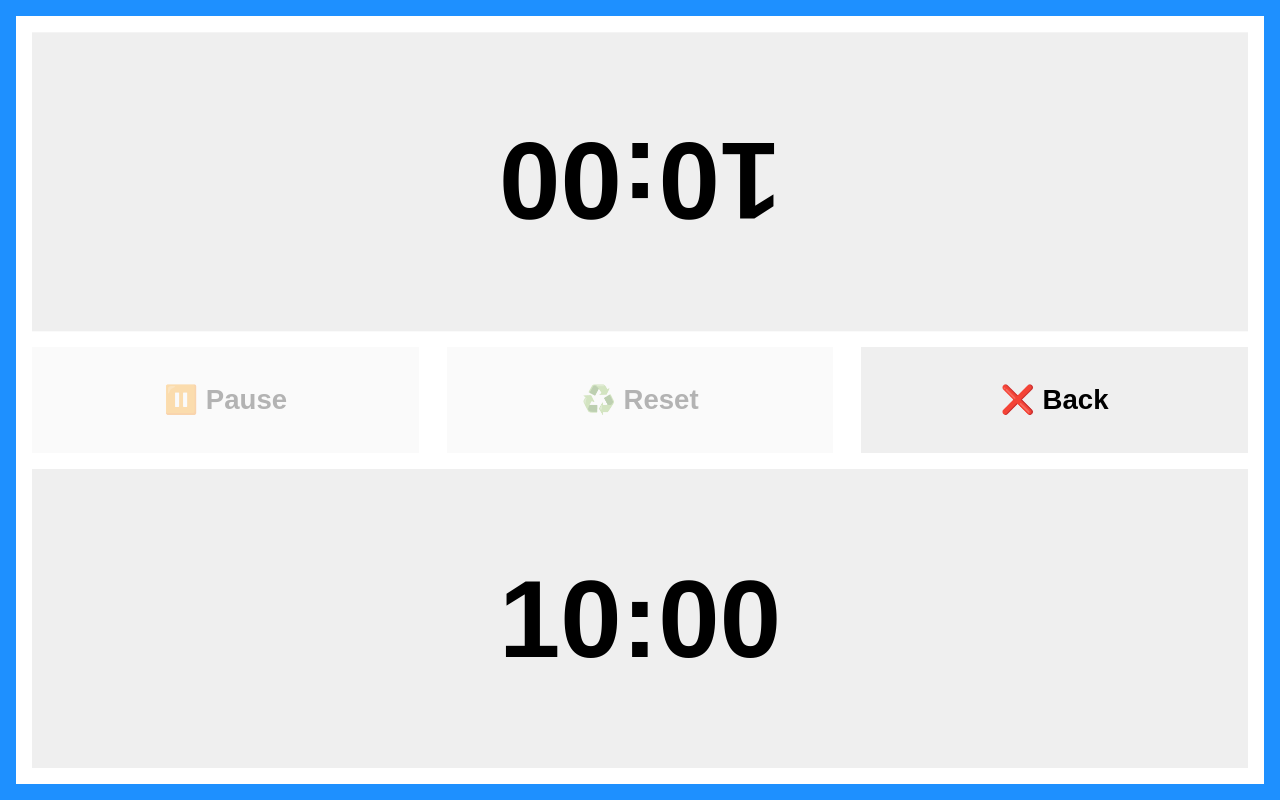
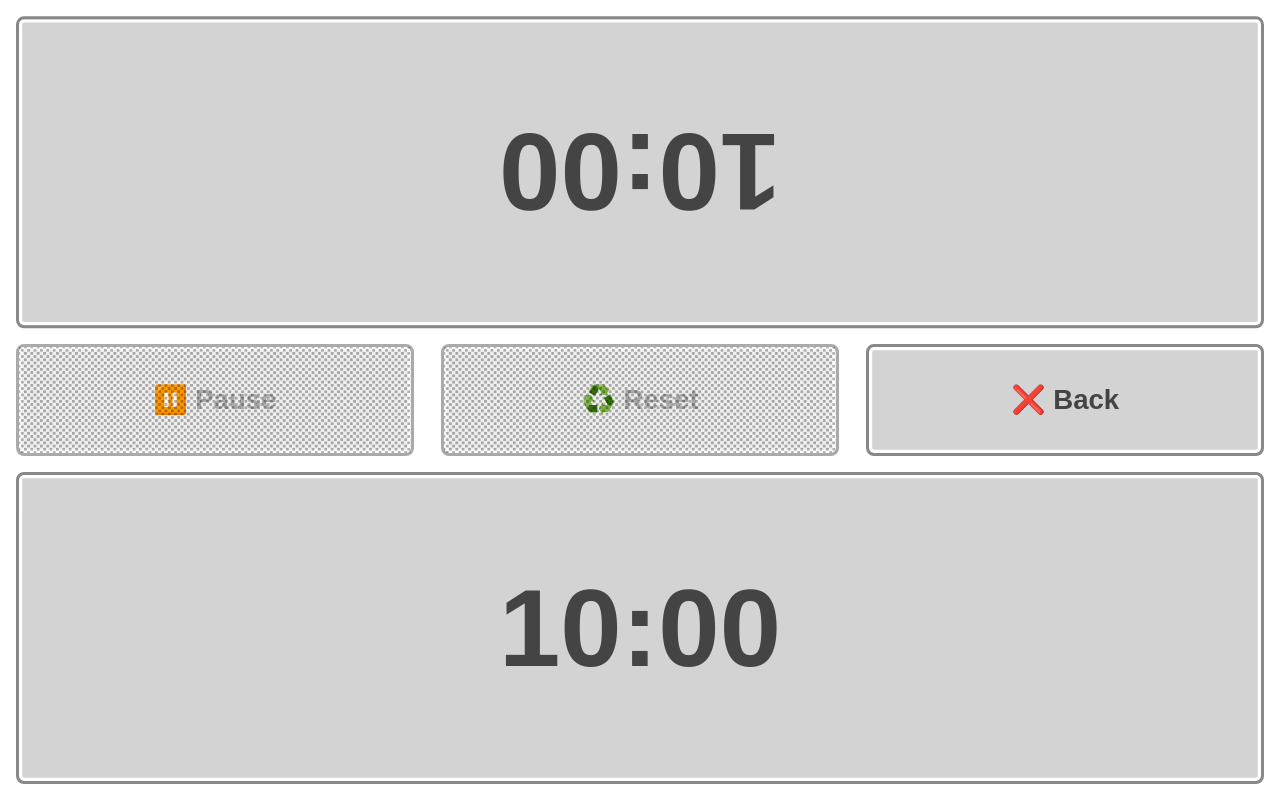
Before and after one commit to nckprsn/lilchesstimer, a plain HTML site: page index.html in a window 1280 px wide. Both pictures are taken after a click on the button "Go". Drawn offline with Linux system fonts and the light colour scheme.

Commit message:
Enhance button styles and add disabled state
Refactor button styles and add disabled state styles.

```diff
--- a/style.css
+++ b/style.css
@@ -12,19 +12,51 @@ body
 	font-size: clamp( 0.8em , calc( 1.33vw + 0.66em ) , 2em ); /*  0.8@10/2@100 */
 	font-family: -apple-system , BlinkMacSystemFont , 'Segoe UI' , Roboto , Oxygen-Sans , Ubuntu , Cantarell , sans-serif;
 	line-height: 1.5;
+
+	color: #444;
 }
 
 /* -------------------------------------------------- */
 
 button
 {
+	position: relative;
 	border: none;
 	line-height: inherit;
 	font-size: inherit;
+	color: inherit;
 
 	font-weight: bold;
 
 	padding: 2rem 3rem;
+	border-radius:0.5rem;
+
+	background: lightgrey;
+	border: 0.2rem solid #888;
+	box-shadow: 0 0 0 0.2rem white inset;
+}
+
+button[disabled]
+{
+	color: #AAA;
+	border-color: #AAA;
+	background: #EEE;
+}
+
+button[disabled]::after
+{
+	--mesh-size: 0.4rem;
+	--dot-size: 30%;
+	--dot-colour: #666;
+
+	content: '';
+	background: repeat calc( var( --mesh-size ) / 2 ) calc( var( --mesh-size ) / 2 ) / var( --mesh-size )  var( --mesh-size ) radial-gradient( var( --dot-colour ) var( --dot-size ) , transparent var( --dot-size ) ),
+	            repeat 0 0 / var( --mesh-size )  var( --mesh-size ) radial-gradient( var( --dot-colour ) var( --dot-size ) , transparent var( --dot-size ) );
+	position: absolute;
+	inset: 0;
+
+	mix-blend-mode: multiply;
+	opacity: 0.5;
 }
 
 /* -------------------------------------------------- */
@@ -132,10 +164,10 @@ input
 
 /* ---------- */
 
-.timer.is_ready { border: 1rem solid dodgerblue; }
-.timer.is_running { border: 1rem solid limegreen; }
-.timer.is_paused { border: 1rem solid orange; }
-.timer.is_finished { border: 1rem solid orangered; }
+.timer.is_ready { --timer-state-colour: dodgerblue; }
+.timer.is_running { --timer-state-colour: limegreen; }
+.timer.is_paused { --timer-state-colour: orange; }
+.timer.is_finished { --timer-state-colour: orangered; }
 
 /* ---------- */
 /* Layout */
```
